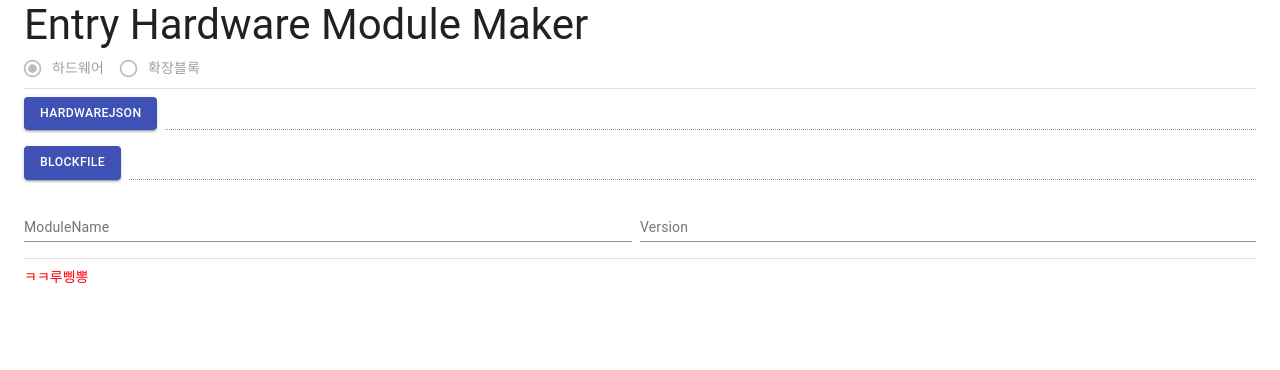
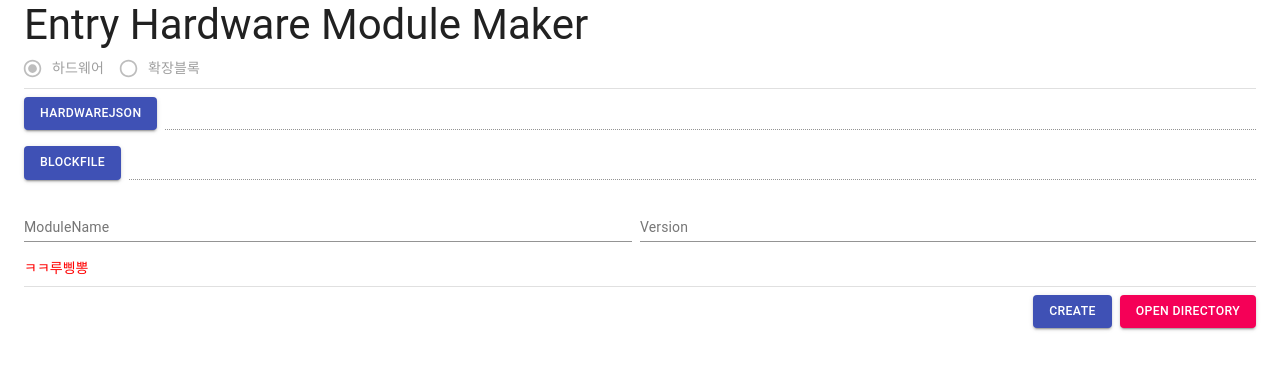
Before and after one commit to extracold1209/entry_module_maker, a React app: page / in a window 1280 px wide. Shown: the top 370 px of the page. Built offline with nearby package versions, Linux system fonts and the light colour scheme.

Commit message:
[chore] compress, openBuildDirectory 기능 붙임

```diff
--- a/src/react/ContentsContainer.tsx
+++ b/src/react/ContentsContainer.tsx
@@ -4,6 +4,7 @@ import FileInput from "./FileInput";
 import Divider from "@material-ui/core/Divider";
 import TextField from "@material-ui/core/TextField";
 import Grid from "@material-ui/core/Grid";
+import Button from "@material-ui/core/Button";
 
 const useStyles = makeStyles((theme: Theme) =>
     createStyles({
@@ -12,11 +13,15 @@ const useStyles = makeStyles((theme: Theme) =>
                 marginBottom: theme.spacing(2),
             },
         },
-        mb: {
+        divider: {
             marginBottom: theme.spacing(1),
+            marginTop: theme.spacing(1),
         },
         pr: {
             paddingRight: theme.spacing(1),
+        },
+        mr: {
+            marginRight: theme.spacing(1),
         },
         errorSpan: {
             color: 'red',
@@ -28,6 +33,8 @@ const useStyles = makeStyles((theme: Theme) =>
     }),
 );
 
+let blockFilePath = '';
+let hardwareConfigPath = '';
 const ContentsContainer: React.FC = () => {
     const classes = useStyles();
     const [hardwareInfo, setHardwareInfo] = useState<any>();
@@ -42,6 +49,7 @@ const ContentsContainer: React.FC = () => {
                 if (path.endsWith('json')) {
                     const fileInfo = await global.getHardwareJsonInfo(path);
                     setHardwareInfo(fileInfo);
+                    hardwareConfigPath = path;
                     setModuleName(name.replace('.json', ''));
                     if (fileInfo.version) {
                         setVersion(fileInfo.version as string);
@@ -56,6 +64,7 @@ const ContentsContainer: React.FC = () => {
             } else if (type === 'block') {
                 if (path.endsWith('js')) {
                     const fileInfo = await global.getBlockJsInfo(path);
+                    blockFilePath = path;
                     setBlockInfo(fileInfo);
                     setErrorText('');
                 } else {
@@ -74,6 +83,22 @@ const ContentsContainer: React.FC = () => {
             setVersion(e.target.value);
         }
     }, []);
+    const handleOpenDirectory = useCallback(() => {
+        global.openBuildDirectory();
+    }, []);
+    const handleCreateClicked = useCallback(async () => {
+        try {
+            await global.compressModule({
+                hardwareConfigPath,
+                blockFilePath,
+                moduleName,
+                version
+            });
+            alert('Compress Success');
+        } catch (e) {
+            alert('Compress Failed');
+        }
+    }, [moduleName, version]);
 
     return (
         <div className={classes.root}>
@@ -95,8 +120,17 @@ const ContentsContainer: React.FC = () => {
                                className={classes.textInput}/>
                 </Grid>
             </Grid>
-            <Divider className={classes.mb}/>
             <span className={classes.errorSpan}>{errorText}</span>
+            <Divider className={classes.divider}/>
+            <Grid container justify={'flex-end'}>
+                <Grid item>
+                    <Button variant="contained" color="primary" className={classes.mr}
+                            onClick={handleCreateClicked}>Create</Button>
+                </Grid>
+                <Grid item>
+                    <Button variant="contained" color="secondary" onClick={handleOpenDirectory}>Open Directory</Button>
+                </Grid>
+            </Grid>
             <p>{hardwareInfo && JSON.stringify(hardwareInfo)}</p>
             <p>{blockInfo && JSON.stringify(blockInfo)}</p>
         </div>
--- a/src/react/MainContainer.tsx
+++ b/src/react/MainContainer.tsx
@@ -8,7 +8,7 @@ import {createStyles, makeStyles, Theme} from "@material-ui/core/styles";
 
 const useStyles = makeStyles((theme: Theme) =>
     createStyles({
-        mb: {
+        divider: {
             marginBottom: theme.spacing(1),
         },
     }),
@@ -27,7 +27,7 @@ const MainContainer: React.FC = () => {
                 name='module-type'
                 defaultValue={'하드웨어'}
             />
-            <Divider className={classes.mb}/>
+            <Divider className={classes.divider}/>
             <ContentsContainer/>
         </Container>
     );
```
Also changed, not shown: types/entryModule.d.ts (+12 -12 lines).
